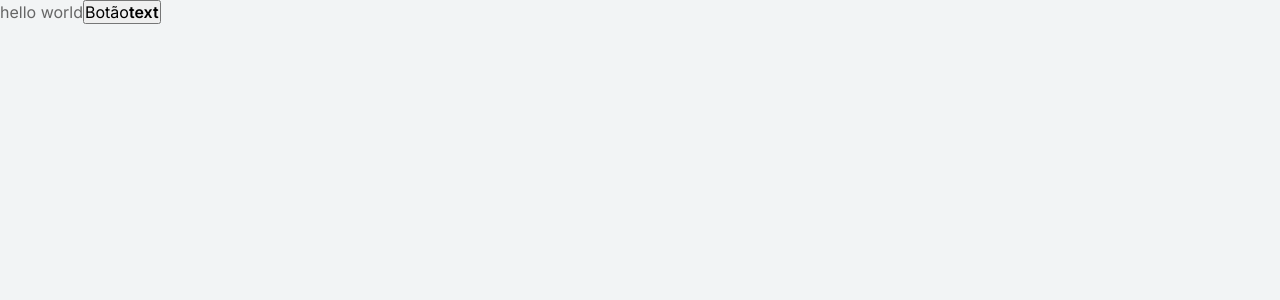
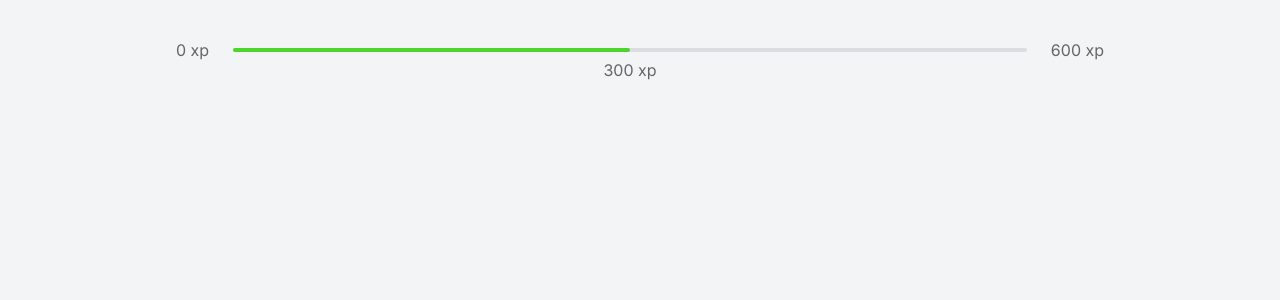
Before and after one commit to Evandro-Cantelmo/Moveit, a React (Create React App) app: page / in a window 1280 px wide. Shown: the top 300 px of the page. Built offline with nearby package versions, Linux system fonts and the light colour scheme.

Commit message:
feat: add ExperienceBar component

```diff
--- a/src/App.tsx
+++ b/src/App.tsx
@@ -1,11 +1,11 @@
 import { Button } from "./components/Button";
+import { ExperienceBar } from "./components/ExperienceBar";
 import './styles/global.css';
 
 function App() {
   return (
-    <div>
-      hello world
-      <Button></Button>
+    <div className="container">
+      <ExperienceBar></ExperienceBar>
     </div>
   );
 }
--- /dev/null
+++ b/src/components/ExperienceBar.tsx
@@ -0,0 +1,15 @@
+export function ExperienceBar() {
+  return (
+    <header className="experience-bar">
+      <span>0 xp</span>
+      <div>
+        <div style={{ width: "50%" }}></div>
+
+        <span className="current-experience" style={{ left: "50%" }}>
+          300 xp
+        </span>
+      </div>
+      <span>600 xp</span>
+    </header>
+  );
+}
--- a/src/styles/global.css
+++ b/src/styles/global.css
@@ -50,3 +50,42 @@
   color: inherit;
   text-decoration: none;
 }
+
+.container{
+    height: 100vh;
+    max-width: 992px;
+    margin:0 auto;
+    padding: 2.5rem 2rem;
+
+    display: flex;
+    flex-direction: column;
+}
+
+.experience-bar{
+    display: flex;
+    align-items: center;
+
+}
+.experience-bar span{
+    font-size: 1rem;
+
+}
+.experience-bar > div {
+    flex:1;
+    height: 4px;
+    border-radius: 4px;
+    background: var(--gray-line);
+    margin: 0 1.5rem;
+    position: relative;
+}
+.experience-bar > div > div {
+    height: 4px;
+    border-radius: 4px;
+    background: var(--green);
+}
+
+span.current-experience{
+    position: absolute;
+    top:12px;
+    transform: translateX(-50%);
+}
```
